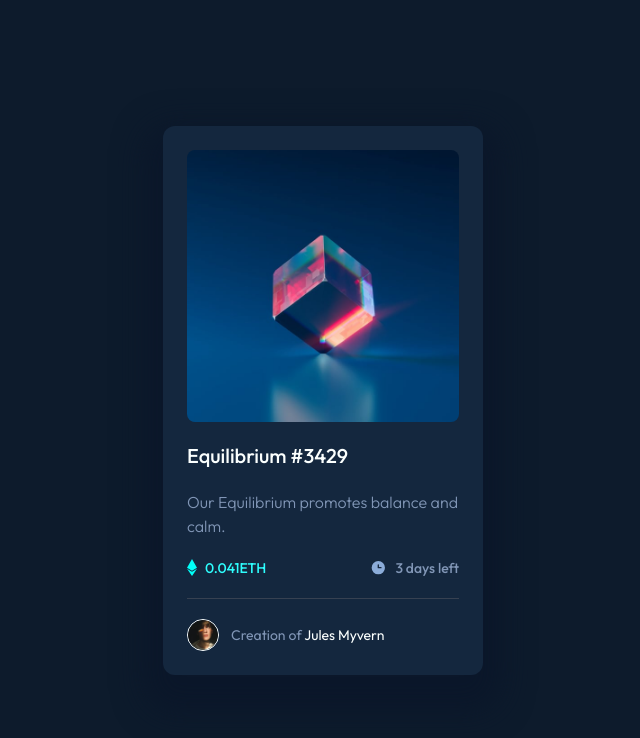
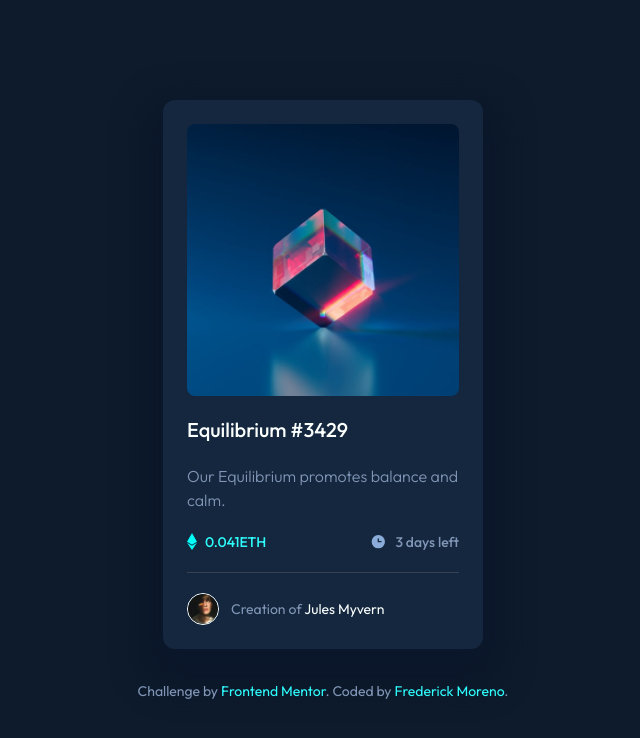
Before and after one commit to fwedwicc/Frontend-Mentor-Challenges, a plain HTML site: page src/nft-preview-card-component-main/index.html in a window 1280 px wide. Shown: the whole page, without its empty margins (317-957 px from the left). Drawn offline with nearby package versions, Linux system fonts and the light colour scheme.

Commit message:
Added attribution

```diff
--- a/src/nft-preview-card-component-main/index.html
+++ b/src/nft-preview-card-component-main/index.html
@@ -40,7 +40,7 @@
 </script>
 
 <body class="bg-background font-outfit">
-  <div class="flex justify-center items-center h-screen">
+  <div class="flex flex-col justify-center items-center h-screen">
     <div class="shadow-custom p-6 flex justify-center flex-col max-w-[20rem] w-auto rounded-xl bg-card gap-5">
       <!-- Illustration -->
       <div class="relative flex items-center justify-center cursor-pointer" onmouseover="on()" onmouseout="off()">
@@ -82,7 +82,13 @@
         </span>
       </div>
     </div>
+    <!-- Attribution -->
+    <div class="attribution text-center text-sm mt-8 px-8 text-paragraph">
+      Challenge by <a href="https://www.frontendmentor.io?ref=challenge" target="_blank"class="text-accent hover:underline">Frontend Mentor</a>.
+      Coded by <a href="#" class="text-accent hover:underline">Frederick Moreno</a>.
+    </div>
   </div>
+
   <script>
     const mask = document.getElementById("mask");
     const eye = document.getElementById("eye");
```
